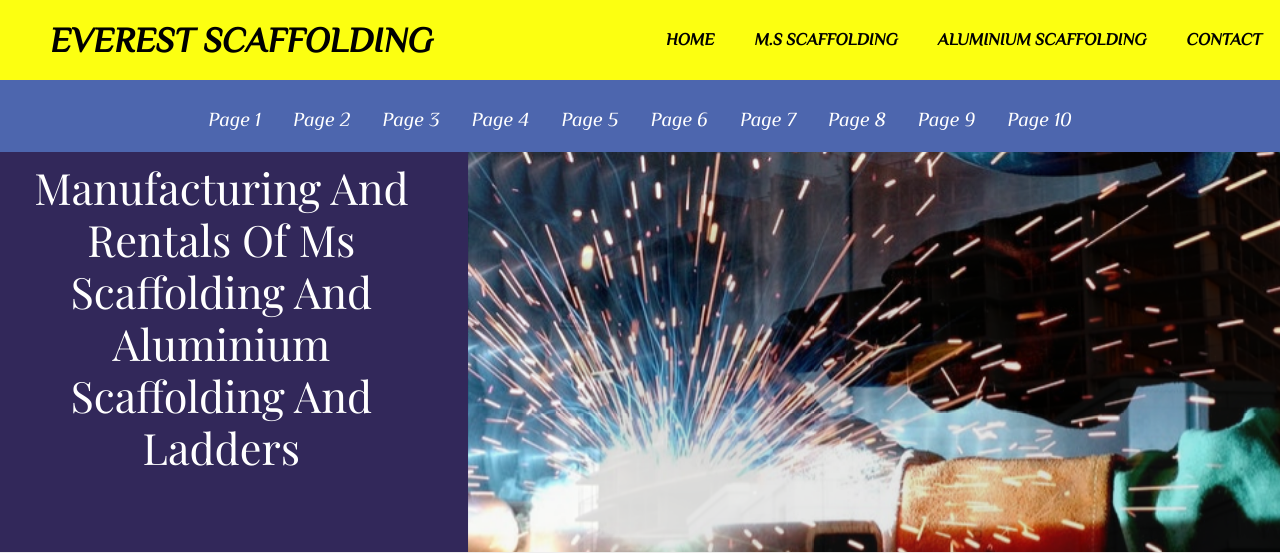
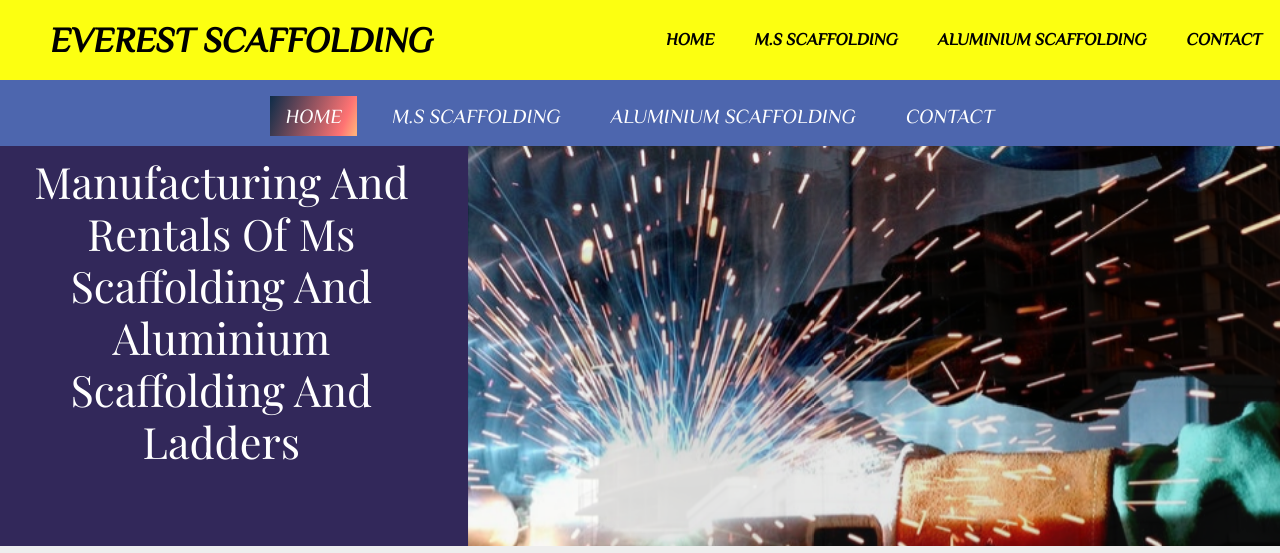
Before and after one commit to Abhisheknayak-programer/everestScaffolding, a plain HTML site: page index.html in a window 1280 px wide. Shown: the top 553 px of the page. Drawn offline with nearby package versions, Linux system fonts and the light colour scheme.

Commit message:
Add files via upload

```diff
--- a/css/style.css
+++ b/css/style.css
@@ -548,7 +548,8 @@ footer .FooterFirstCol .OtherArea .lastitem{
 
 .FirstDesign ul li a:hover{
     background: #eee;
-    color: black;
+    background-image: linear-gradient( 111.1deg,  rgba(0,40,70,1) -4.8%, rgba(255,115,115,1) 82.7%, rgba(255,175,123,1) 97.2% );
+    /* color: black; */
 }
 
 .FirstDesign ul li a{
@@ -558,10 +559,14 @@ footer .FooterFirstCol .OtherArea .lastitem{
     font-size: 20px;
     transition: all 0.3s ease;
     cursor: pointer;
+    padding: 5px 15px;
+    margin:0px 10px
 }
 
 
-
+.maiActiveHun{
+    background-image: linear-gradient( 111.1deg,  rgba(0,40,70,1) -4.8%, rgba(255,115,115,1) 82.7%, rgba(255,175,123,1) 97.2% );
+}
 
 
 
@@ -835,6 +840,10 @@ footer .FooterFirstCol .OtherArea .lastitem{
 }
 
 @media only screen and (max-width:900px){
+    nav .logoImg{
+        display: none;
+    }
+
     .checkbtn{
         display: block;
     }
--- a/index.html
+++ b/index.html
@@ -42,6 +42,7 @@
             <i class="fa fa-bars"></i>
         </label>
         <label class="Logo">Everest Scaffolding</label>
+
         <ul>
             <li>
                 <a href="./index.html" class="active">Home</a>
@@ -61,38 +62,25 @@
         </ul>
     </nav>
 
+
+
+
+
+
     <section class="FirstDesign">
         <ul class="nav justify-content-center">
             <li class="nav-item">
-              <a class="nav-link active" aria-current="page" href="#">Page 1</a>
+              <a class="nav-link maiActiveHun" aria-current="page" href="./index.html">HOME</a>
             </li>
             <li class="nav-item">
-              <a class="nav-link" href="#">Page 2</a>
+              <a class="nav-link" href="./productslist1.html">M.S SCAFFOLDING</a>
             </li>
             <li class="nav-item">
-              <a class="nav-link" href="#">Page 3</a>
+              <a class="nav-link" href="./productlist2.html">ALUMINIUM SCAFFOLDING</a>
             </li>
             <li class="nav-item">
-                <a class="nav-link active">Page 4</a>
-              </li>
-              <li class="nav-item">
-                <a class="nav-link" href="#">Page 5</a>
-              </li>
-              <li class="nav-item">
-                <a class="nav-link" href="#">Page 6</a>
-              </li>
-                          <li class="nav-item">
-              <a class="nav-link active">Page 7</a>
+                <a class="nav-link" href="./contact.html">CONTACT</a>
             </li>
-            <li class="nav-item">
-              <a class="nav-link" href="#">Page 8</a>
-            </li>
-            <li class="nav-item">
-              <a class="nav-link" href="#">Page 9</a>
-            </li>
-            <li class="nav-item">
-                <a class="nav-link active">Page 10</a>
-              </li>
           </ul>
     </section>
 
```
Also changed, not shown: contact.html (+18 -1 lines), productlist2.html (+22 -0 lines), productslist1.html (+17 -0 lines).
